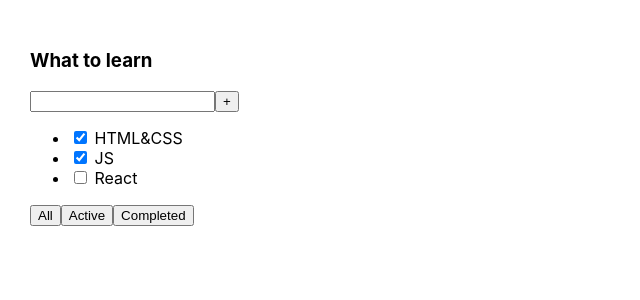
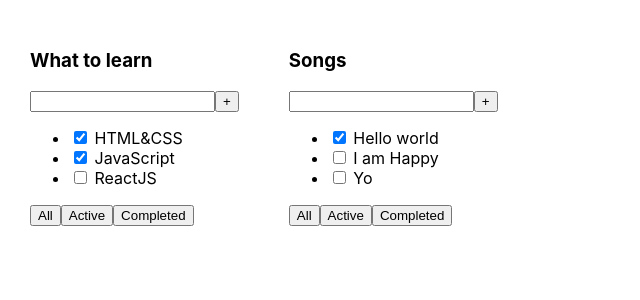
Before and after one commit to AliakseiPitsukha/ToDoList, a React (Create React App) app: page / in a window 1280 px wide. Shown: the top 300 px of the page, without its empty margins (0-640 px from the left). Built offline with nearby package versions, Linux system fonts and the light colour scheme.

Commit message:
a separate component Todolist was created and data is sent to it using props

```diff
--- a/src/App.tsx
+++ b/src/App.tsx
@@ -1,26 +1,24 @@
 import React from 'react';
 import './App.css';
+import {Todolist} from "./Todolist";
 
 function App() {
+
+    const tasks1 = [
+        {id: 1, title: 'HTML&CSS', isDone: true},
+        {id: 2, title: 'JavaScript', isDone: true},
+        {id: 3, title: 'ReactJS', isDone: false},
+    ]
+    const tasks2 = [
+        {id: 1, title: 'Hello world', isDone: true},
+        {id: 2, title: 'I am Happy', isDone: false},
+        {id: 3, title: 'Yo', isDone: false},
+    ]
+
     return (
         <div className="App">
-            <div>
-                <h3>What to learn</h3>
-                <div>
-                    <input/>
-                    <button>+</button>
-                </div>
-                <ul>
-                    <li><input type="checkbox" checked={true}/> <span>HTML&CSS</span></li>
-                    <li><input type="checkbox" checked={true}/> <span>JS</span></li>
-                    <li><input type="checkbox" checked={false}/> <span>React</span></li>
-                </ul>
-                <div>
-                    <button>All</button>
-                    <button>Active</button>
-                    <button>Completed</button>
-                </div>
-            </div>
+            <Todolist title={'What to learn'} tasks={tasks1}/>
+            <Todolist title={'Songs'} tasks={tasks2}/>
         </div>
     );
 }
--- /dev/null
+++ b/src/Todolist.tsx
@@ -0,0 +1,33 @@
+import React from "react";
+
+type TasksPropsType = {
+    id: number
+    title: string
+    isDone: boolean
+}
+type TodolistPropsType = {
+    title: string
+    tasks: Array<TasksPropsType>
+}
+
+export const Todolist = (props: TodolistPropsType) => {
+    return (
+        <div>
+            <h3>{props.title}</h3>
+            <div>
+                <input/>
+                <button>+</button>
+            </div>
+            <ul>
+                <li><input type="checkbox" checked={props.tasks[0].isDone}/> <span>{props.tasks[0].title}</span></li>
+                <li><input type="checkbox" checked={props.tasks[1].isDone}/> <span>{props.tasks[1].title}</span></li>
+                <li><input type="checkbox" checked={props.tasks[2].isDone}/> <span>{props.tasks[2].title}</span></li>
+            </ul>
+            <div>
+                <button>All</button>
+                <button>Active</button>
+                <button>Completed</button>
+            </div>
+        </div>
+    )
+}
```
Also changed, not shown: 1 other file (tests, documents, lock files or other folders).
